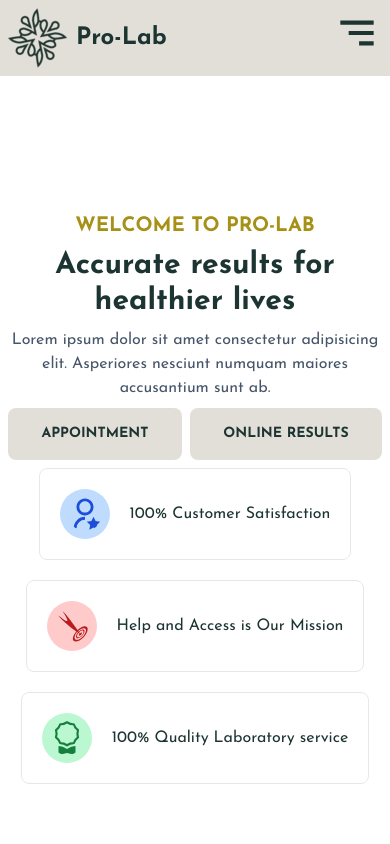
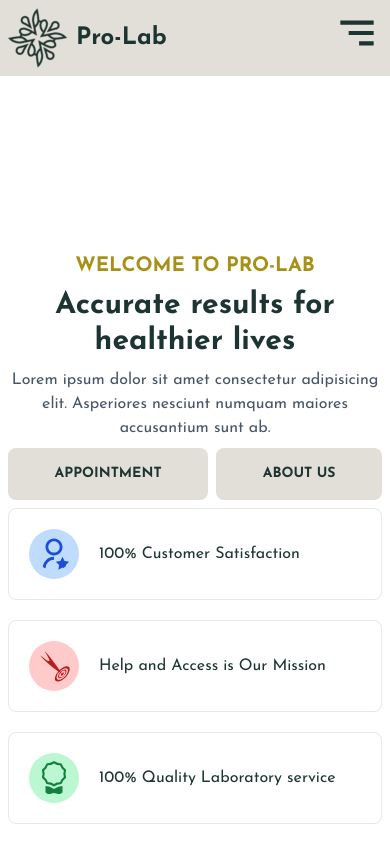
Before and after one commit to shalom99/prolab, a Next.js app: page / in a window 390 px wide. Shown: the top 844 px of the page. Built offline with nearby package versions, Linux system fonts and the light colour scheme.

Commit message:
restored to prev working commit

```diff
--- /dev/null
+++ b/app/components/UnderConstruction.jsx
@@ -0,0 +1,19 @@
+import React from "react";
+
+export default function UnderConstruction() {
+  return (
+    <div>
+      <iframe
+        src="https://www.facebook.com/plugins/video.php?height=317&href=https%3A%2F%2Fwww.facebook.com%2Fprolab.meddiagnostic%2Fvideos%2F1122841501605388%2F&show_text=false&width=560&t=0"
+        width="560"
+        height="317"
+        style={{border:"none",overflow:"hidden"}}
+        scrolling="no"
+        frameborder="0"
+        allowfullscreen="true"
+        allow="autoplay; clipboard-write; encrypted-media; picture-in-picture; web-share"
+        allowFullScreen="true"
+      ></iframe>
+    </div>
+  );
+}
--- a/app/components/sections/Accredited.jsx
+++ b/app/components/sections/Accredited.jsx
@@ -9,9 +9,7 @@ export default function Accredited() {
       <h1 className="text-4xl text-primary font-semibold text-center">Accredited HMOs</h1>
       <p className="text-center">Click on your insurance provider below to see the list of accredited branches.</p>
       <div className="md:w-[80%] xl:w-[70%] 2xl:w-[60%] md:pt-5 2xl:pt-10 mx-auto grid md:grid-cols-4 justify-center">
-        <div className="w-[250px] h-[250px] bg-carehealth bg-contain bg-no-repeat bg-center">
-
-        </div>
+        <div className="w-[250px] h-[250px] bg-carehealth bg-contain bg-no-repeat bg-center"></div>
         <div className="w-[250px] h-[250px] bg-getwell bg-contain bg-no-repeat bg-center"></div>
         <div className="w-[250px] h-[250px] bg-inlife bg-contain bg-no-repeat bg-center"></div>
         <div className="w-[250px] h-[250px] bg-wellcare bg-contain bg-no-repeat bg-center"></div>
--- a/app/components/sections/Landing.jsx
+++ b/app/components/sections/Landing.jsx
@@ -4,23 +4,16 @@ import Link from "next/link";
 import { RiUserStarLine } from "react-icons/ri";
 import { GiOnTarget } from "react-icons/gi";
 import { BsAward } from "react-icons/bs";
-import { Fade, Slide } from "react-awesome-reveal";
 
 export default function Hero() {
   return (
-    <div className="flex justify-start w-full h-screen lg:h-screen md:pt-20 lg:pt-0 px-2 text-primarytext">
+    <div className="flex justify-start w-full h-screen lg:h-screen pt-20 lg:pt-0 px-2 text-primarytext">
       <div className="lg:flex w-full">
 
         {/* left */}
         <div className="md:w-[70%] h-full md:pl-[10%] flex flex-col justify-center gap-2 md:gap-3">
-          <Slide duration={1500} triggerOnce>
           <p className="text-center text-xl md:text-start font-bold text-accent">WELCOME TO PRO-LAB</p>
-          </Slide>
-          <h2 className="text-center text-3xl font-bold md:text-start lg:text-5xl xl:text-6xl 2xl:text-7xl lg:w-[700px]">
-            <Fade duration={1500} triggerOnce>
-            Accurate results for healthier lives
-            </Fade>
-            </h2>
+          <h2 className="text-center text-3xl font-bold md:text-start lg:text-5xl xl:text-6xl 2xl:text-7xl lg:w-[700px]">Accurate results for healthier lives</h2>
           <h3 className="lg:w-[600px] text-slate-600 text-center lg:text-start">
             Lorem ipsum dolor sit amet consectetur adipisicing elit. Asperiores
             nesciunt numquam maiores accusantium sunt ab.
@@ -30,14 +23,11 @@ export default function Hero() {
               APPOINTMENT
             </Link>
             <Link href="/" className="grow lg:grow-0 lg:px-5 text-center text-sm font-bold bg-primarybg text-primarytext py-4 rounded-lg hover:bg-darkerbg hover:text-white duration-500">
-              ONLINE RESULTS
+              ABOUT US
             </Link>
           </div>
 
           <div className="flex flex-col lg:flex-row lg:items-start items-center gap-5 lg:gap-10">
-            <Fade triggerOnce damping={0.8} cascade>
-
-
             <div className="w-full flex items-center gap-5 lg:max-w-[223px] p-5 border rounded-lg border-gray-200 group hover:border-blue-700 duration-1000">
               <div className="">
                 <RiUserStarLine
@@ -67,7 +57,7 @@ export default function Hero() {
               </div>
               <h3>100% Quality Laboratory service</h3>
             </div>
-            </Fade>
+
 
           </div>
         </div>
--- a/app/components/sections/Landing_about.jsx
+++ b/app/components/sections/Landing_about.jsx
@@ -12,7 +12,7 @@ export default function Landing_about() {
       {/* right */}
       <div className="lg:w-[50%] flex flex-col justify-center gap-3">
         <h2 className="font-bold text-accent">  ABOUT US</h2>
-        <h3 className="2xl:text-6xl text-4xl font-bold">Leading the Way in Diagnostic Excellence</h3>
+        <h3 className="2xl:text-6xl text-4xl font-bold">Best Laboratory For Testing And Research</h3>
         <p className="font-semibold text-lg">
           Lorem ipsum dolor sit amet consectetur adipisicing elit. Consequuntur,
           dolorum blanditiis. Rem veniam impedit repellendus!
--- a/app/page.js
+++ b/app/page.js
@@ -7,7 +7,7 @@ import Landing_about from './components/sections/Landing_about'
 import Landing_services from './components/sections/Landing_services'
 import Testimonials from './components/sections/Testimonials'
 import Clinic_gallery from './components/sections/Clinic_gallery'
-
+import UnderConstruction from './components/UnderConstruction'
 import Accredited from './components/sections/Accredited'
 
 export default function Home() {
--- a/package.json
+++ b/package.json
@@ -15,7 +15,6 @@
     "next": "^13.4.2",
     "postcss": "8.4.23",
     "react": "^18.2.0",
-    "react-awesome-reveal": "^4.2.3",
     "react-dom": "^18.2.0",
     "react-icons": "^4.8.0",
     "swiper": "^9.2.4",
```
Also changed, not shown: app/components/Testimonial_Card.jsx (line endings or trailing spaces), 1 other file (tests, documents, lock files or other folders).
